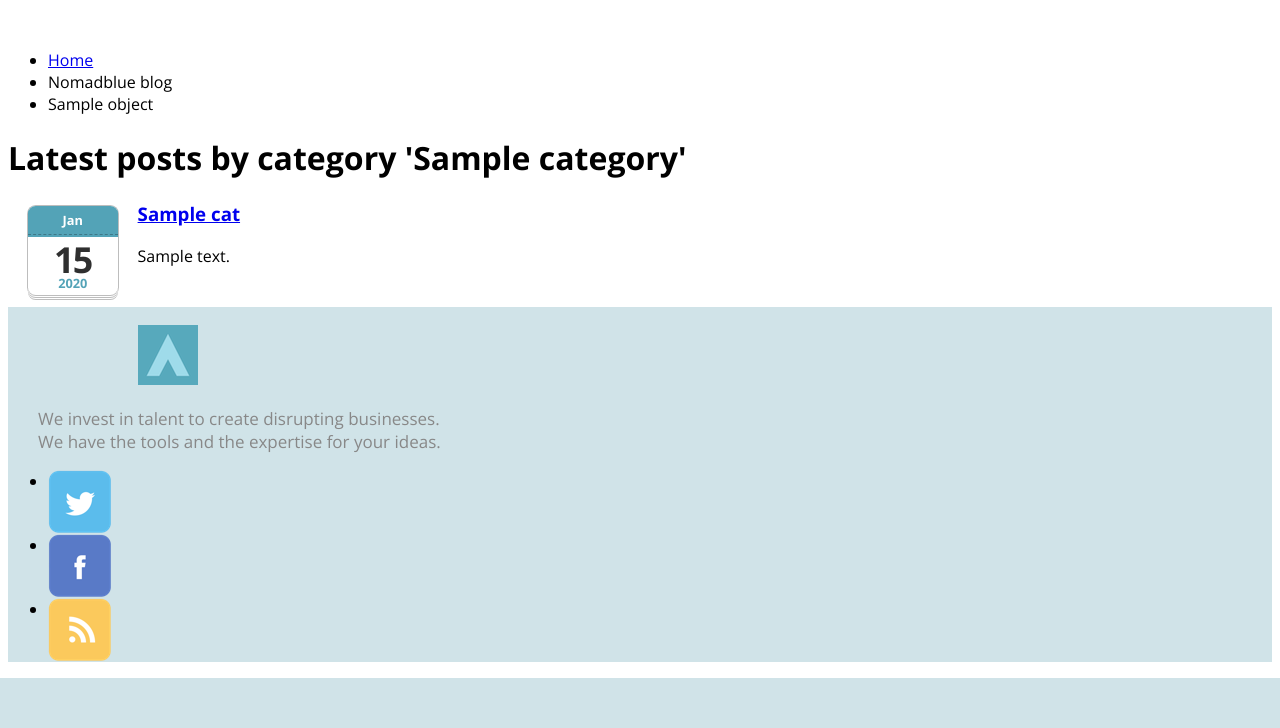
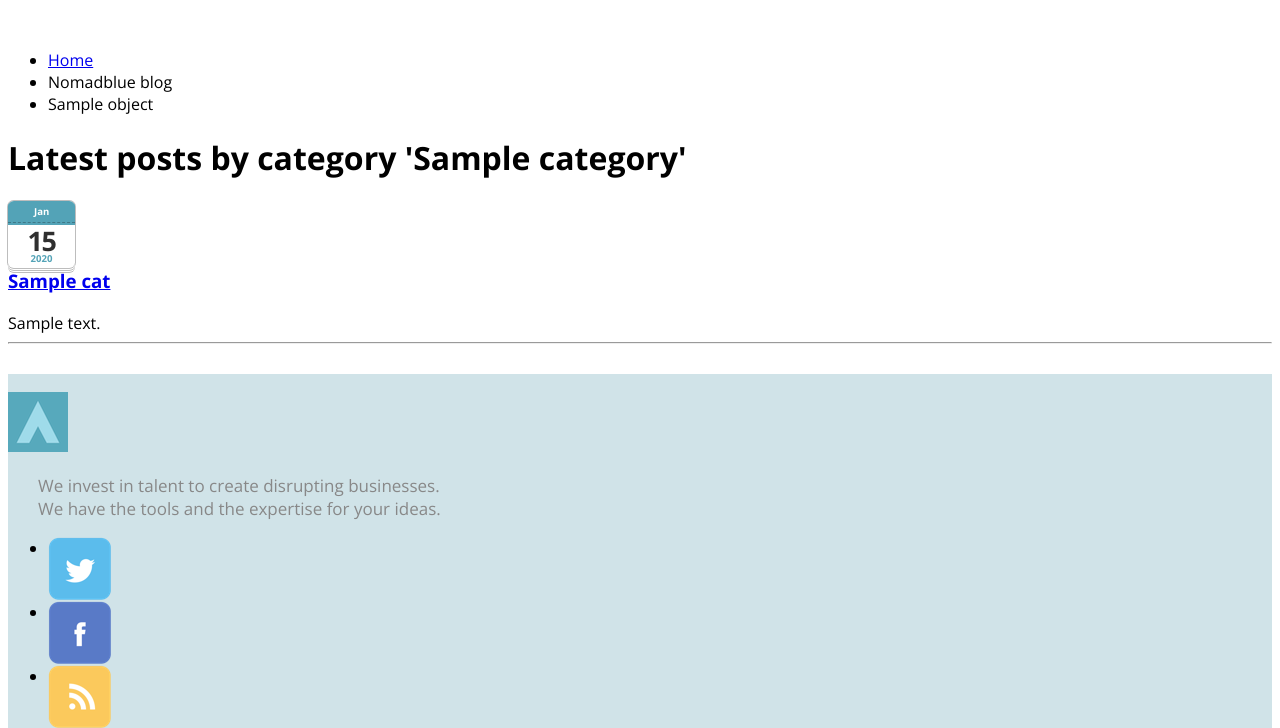
Before and after one commit to Nomadblue/nomad-web, a Django app: template blog/templates/nomadblog/post_list.html in a window 1280 px wide. Shown: the part 434-1162 px from the top of the page. Before the commit the page ends 1112 px from the top, so only its background shows below. Run offline with Django 3.2, Linux system fonts and the light colour scheme; the template is opened without the code that fills it: most values are stand-ins (such as "Sample title", 1, 10 or a date in 2020); style sheets or scripts are compiled from the project's sources; parts of the project's set-up code (start-up, migrations or seed data) failed here and were passed over; some libraries are stand-ins or nearby versions.

Commit message:
Some layout fixes

```diff
--- a/blog/templates/blog/bits/post_list_item.html
+++ b/blog/templates/blog/bits/post_list_item.html
@@ -1,9 +1,14 @@
-<div class="blog-item">
+  <div class="row">
+    <div class="col-md-1">
       <time datetime="{{ object.pub_date }}" class="icon">
         <em>{{ object.pub_date|date:"Y" }}</em>
         <strong>{{ object.pub_date|date:"M" }}</strong>
         <span>{{ object.pub_date|date:"d" }}</span>
       </time>
-  <h3><a href="{{ object.get_absolute_url }}">{{ object.title }}</a></h3>
+    </div>
+    <div class="col-md-11">
+      <h3 style="margin-top:0"><a href="{{ object.get_absolute_url }}">{{ object.title }}</a></h3>
       {{ object.summary|safe }}
     </div>
+  </div>
+  <hr>
--- a/blog/templates/nomadblog/post_list.html
+++ b/blog/templates/nomadblog/post_list.html
@@ -22,7 +22,7 @@
     {% if category %}
       <h1>Latest posts by category '{{ category }}'</h1>
     {% else %}
-      <h1>Blog</h1>
+      <h1 class="main-h1">Blog</h1>
     {% endif %}
   </div>
 </div>
--- a/website/static/less/styles.less
+++ b/website/static/less/styles.less
@@ -224,9 +224,9 @@ a.thumbnail {
 }
 time.icon
 {
-  float: left;
-  margin: 5px 20px 110px 20px;
-  font-size: 0.8em; /* change icon size */
+  // float: left;
+  // margin: 5px 20px 110px 0;
+  font-size: 0.6em; /* change icon size */
   display: block;
   position: relative;
   width: 7em;
@@ -277,10 +277,6 @@ time.icon span
   letter-spacing: -0.05em;
   padding-top: 0.8em;
   color: #2f2f2f;
-}
-.blog-item {
-    margin-bottom: 40px;
-    clear: both;
 }
 footer {
     margin-top: 30px;
@@ -342,3 +338,6 @@ a.category-lnk:hover, a.category-lnk:focus {
 .author {
     font-size: 1.3em;
 }
+.main-h1 {
+    margin-bottom: 30px;
+}
```
Also changed, not shown: blog/templates/nomadblog/post_detail.html (+3 -8 lines), website/templates/home.html (+12 -4 lines). Lines whose indentation alone changed are shown as unchanged.
